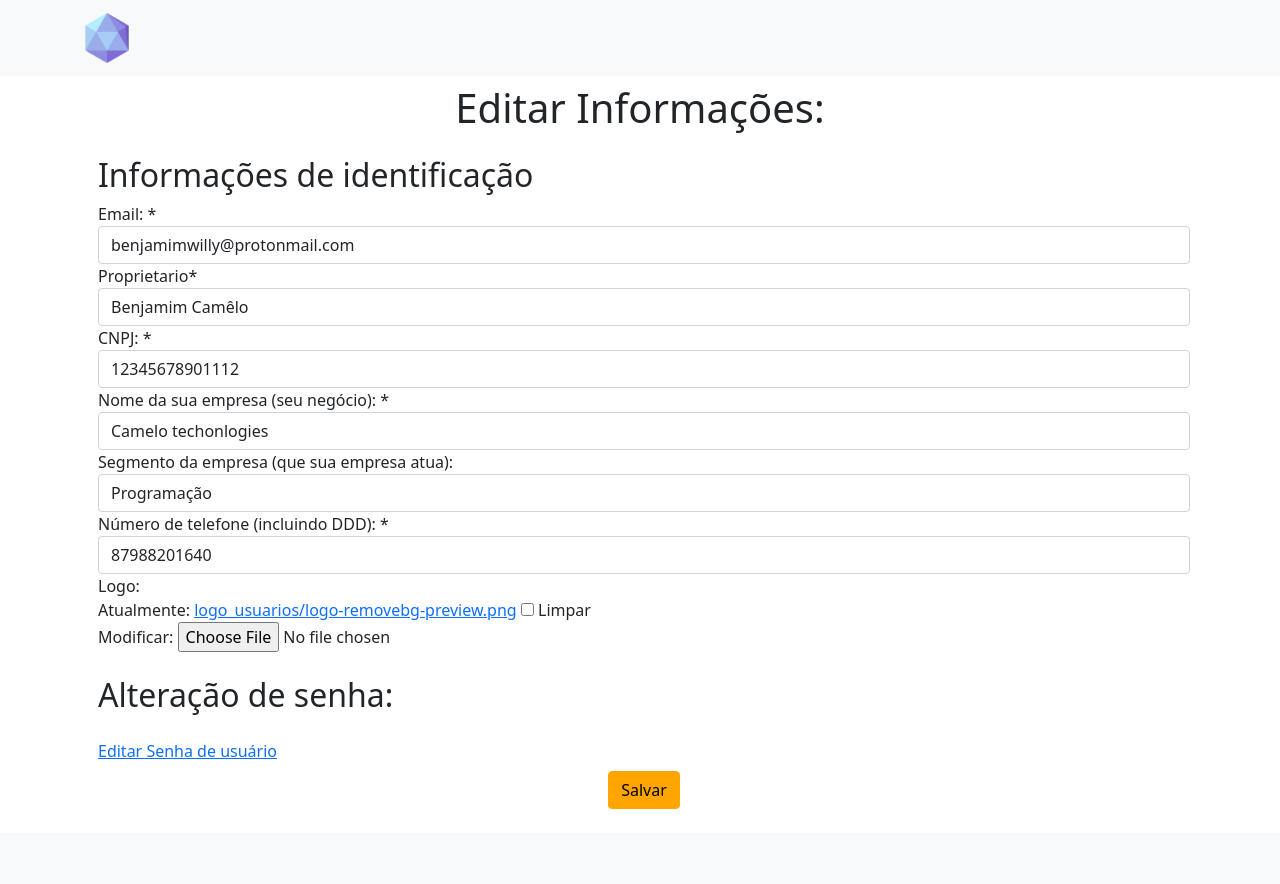
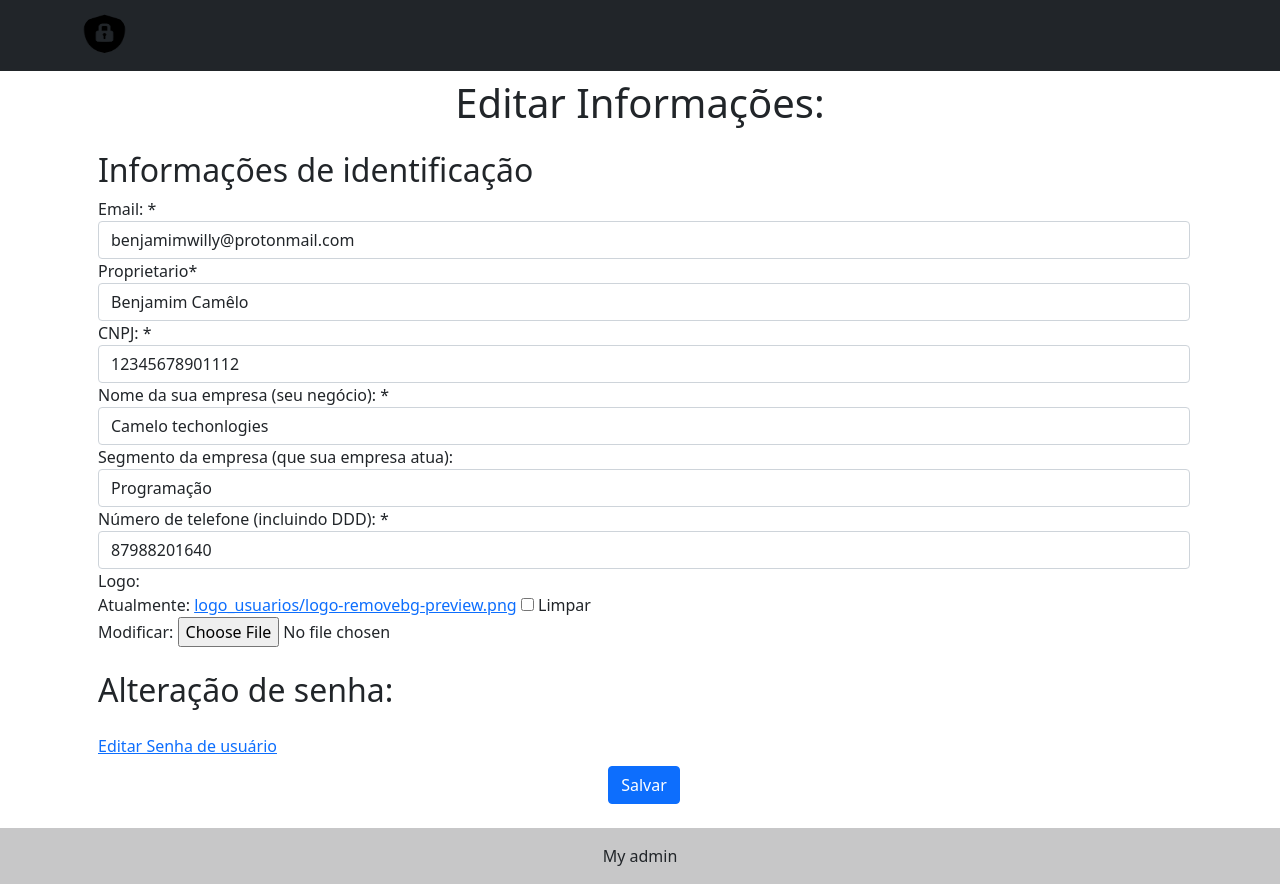
Before and after one commit to camelo-benjamim/ficha_tecnica_django, a Django app: page /auth/edit/ in a window 1280 px wide. Before the commit the page ends 809 px from the top, so only its background shows below. Run offline with Django 4.2, Linux system fonts and the light colour scheme; a user stored in the database is signed in; data comes from the database, SQL or seed files in the repository; both versions use the stored data as it was after the commit; parts of the project's set-up code (start-up, migrations or seed data) failed here and were passed over; some libraries are stand-ins or nearby versions.

Commit message:
2/7 done

```diff
--- a/accounts/forms.py
+++ b/accounts/forms.py
@@ -8,7 +8,7 @@ class UserCreationForm(forms.UserCreationForm):
     class Meta(forms.UserCreationForm.Meta):
         model = Account
         fields = ("email","proprietario","nome_empresa","segmento_empresa","cnpj","celular","logo","password1","password2")
-        labels = { 'email':('Email: '),'nome_empresa': ('Nome da sua empresa (seu negócio): '),'segmento_empresa': ('Segmento da empresa (que sua empresa atua): '),'cnpj':('CNPJ: '), 'celular': ('Número de telefone (incluindo DDD): '),'proprietario': ('Nome do proprietário: '),"logo":('Logo: '),}
+        labels = { 'email':('Email: '),'nome_empresa': ('Nome da sua empresa (seu negócio): '),'segmento_empresa': ('Segmento da empresa (que sua empresa atua): '),'cnpj':('CNPJ: '), 'celular': ('Número de telefone (incluindo DDD): '),'proprietario': ('Nome do proprietário: '),'logo':('Logo: '),}
         help_texts = {'segmento_empresa':('Por favor escolha o segmento do seu negócio abaixo: '),'celular': ('Por favor, incluir o ddd. Ex: 87999999999'),}
 
 class UserChangeForm(forms.UserChangeForm):
@@ -23,4 +23,4 @@ class UserChangeForm(forms.UserChangeForm):
 class UserDeleteForm(ModelForm):
     class Meta:
         model = Account
-        fields = ['celular']
+        fields = ['email']
--- a/accounts/views.py
+++ b/accounts/views.py
@@ -15,14 +15,14 @@ def SignUp(request):
         }
         return render(request,"user/adduser.html", context=context)
     else:
-        form = UserCreationForm(request.POST)
+        form = UserCreationForm(request.POST,request.FILES)
         if form.is_valid():
             form.save()
             email = form.cleaned_data.get('email')
             raw_password = form.cleaned_data.get('password1')
             user = authenticate(username=email, password=raw_password)
             login(request, user)
-            return redirect("/meus_produtos/")
+            return redirect("/")
             ##REDIRECIONAR PARA DASHBOARD
 
         context = {
@@ -54,8 +54,7 @@ def ChangeUsr(request):
                 post.save()
                 return redirect ('/')
 
-
-        return render(request, 'user/edit_user.html', {'form': form, 'post' : post})
+        return render(request, 'user/edit_user.html', {'form': form, 'post' : post,'logo': usr.logo,})
 
 @login_required
 def usrDelete(request):
@@ -74,7 +73,7 @@ def usrDelete(request):
             form = UserDeleteForm(request.POST)
             ## if user = request.user
             user = form['email'].value()
-            u = Account.objects.get(username=user)
+            u = Account.objects.get(email=user)
             u.delete()
             request.session['usuario_deletado'] = user
             return redirect ('/auth/user_deleted/')
--- a/templates/user/adduser.html
+++ b/templates/user/adduser.html
@@ -21,6 +21,7 @@
   <!--FORM-->
   {% include 'user/snippets/add_user_snippet.html' %}
   <!--END FORM-->
+  {% include 'user/footers/responsive.html' %}
   </div>
 
   <!--JAVA SCRIPT-->
--- a/templates/user/delete_error.html
+++ b/templates/user/delete_error.html
@@ -19,7 +19,7 @@
     <!--NEED DIV STYLE AND BUTTON TO SAVE!-->
     {% block content %}
     <div class="container">
-      <h2 class="bg-warning text-dark text-center">Para deletar seu usuário, informe corretamente o username do mesmo</h2>
+      <h2 class="bg-warning text-dark text-center">Para deletar seu usuário, informe corretamente o email do mesmo</h2>
       <div class="container-sm w-50 text-center">
         <h3>Queremos que continue usando nossa plataforma, porém caso realmente deseje deletar seu usuário, clique no botão abaixo:</h3>
         <a class="btn btn-warning" href="/auth/user_delete/">Clique me</a>
--- a/templates/user/edit_user.html
+++ b/templates/user/edit_user.html
@@ -21,7 +21,7 @@
   <!--FORM-->
   {% include 'user/snippets/user_snippet_edit.html' %}
   <!--END FORM-->
-  <footer class="bg-light text-center text-lg-start">
+  {% include 'user/footers/responsive.html' %}
   <!-- Copyright -->
     <!--JAVA SCRIPT-->
     <script src="{% static 'js/bootstrap.js'%}"></script>
--- a/templates/user/footers/responsive.html
+++ b/templates/user/footers/responsive.html
@@ -0,0 +1,5 @@
+<footer class="bg-light text-center text-lg-start">
+    <div class="text-center p-3" style="background-color: rgba(0, 0, 0, 0.2);">
+      My admin
+    </div>
+</footer>
--- a/templates/user/snippets/user_snippet_edit.html
+++ b/templates/user/snippets/user_snippet_edit.html
@@ -29,7 +29,7 @@
 
 
       <div class="container-fluid my-2 text-center">
-      <input type="submit" value="Salvar" class="btn btn-warning">
+      <input type="submit" value="Salvar" class="btn btn-primary">
       </div>
     </form>
   </div>
--- a/templates/user/user_deleted.html
+++ b/templates/user/user_deleted.html
@@ -25,7 +25,7 @@
   </div>
   </div>
     <!--JAVA SCRIPT-->
-    {% include 'footer/fixed_position_footer.html'%}
+    {% include 'user/footers/fixed.html'%}
     <script src="{% static 'js/bootstrap.js'%}"></script>
     <!----->
   </body>
--- a/templates/user/user_navbars/user_edit_base.html
+++ b/templates/user/user_navbars/user_edit_base.html
@@ -1,8 +1,14 @@
 {%load static%}
-<nav class="navbar navbar-dark bg-light">
+<nav class="navbar navbar-dark bg-dark">
     <div class="container">
+        {% if logo %}
+        <a class="navbar-brand" href="#">
+            <img src="{{logo.url}}" class="rounded-circle" alt="{{user.username}}" width="45" height="45">
+        </a>
+        {% else %}
         <a class="navbar-brand" href="#">
             <img src="{%static '/img/logo2.png' %}" alt="" width="50" height="50">
         </a>
+        {% endif %}
     </div>
   </nav>
--- a/templates/user/user_navbars/user_register_base.html
+++ b/templates/user/user_navbars/user_register_base.html
@@ -1,5 +1,5 @@
 {%load static%}
-<nav class="navbar navbar-dark bg-light">
+<nav class="navbar navbar-dark bg-dark">
     <div class="container">
         <a class="navbar-brand" href="#">
             <img src="{%static '/img/logo2.png' %}" alt="" width="50" height="50">
```
Also changed, not shown: templates/user/footers/fixed.html (+12 -0 lines), templates/user/snippets/add_user_snippet.html (+5 -4 lines), db.sqlite3, logo_usuarios/logo-removebg-preview.png (added), logo_usuarios/logo.png (added), logo_usuarios/logo_BRIe6EN.png (added), logo_usuarios/manchester-united-logo.png (added).
